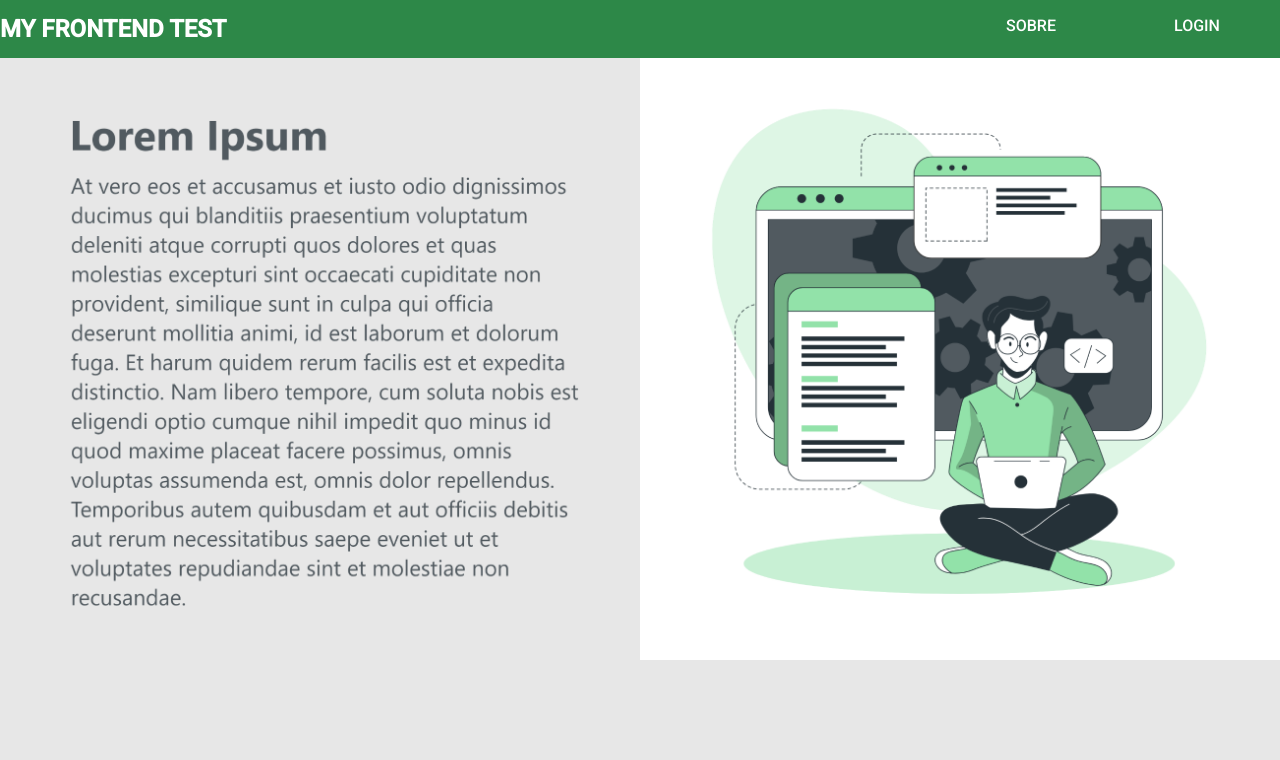
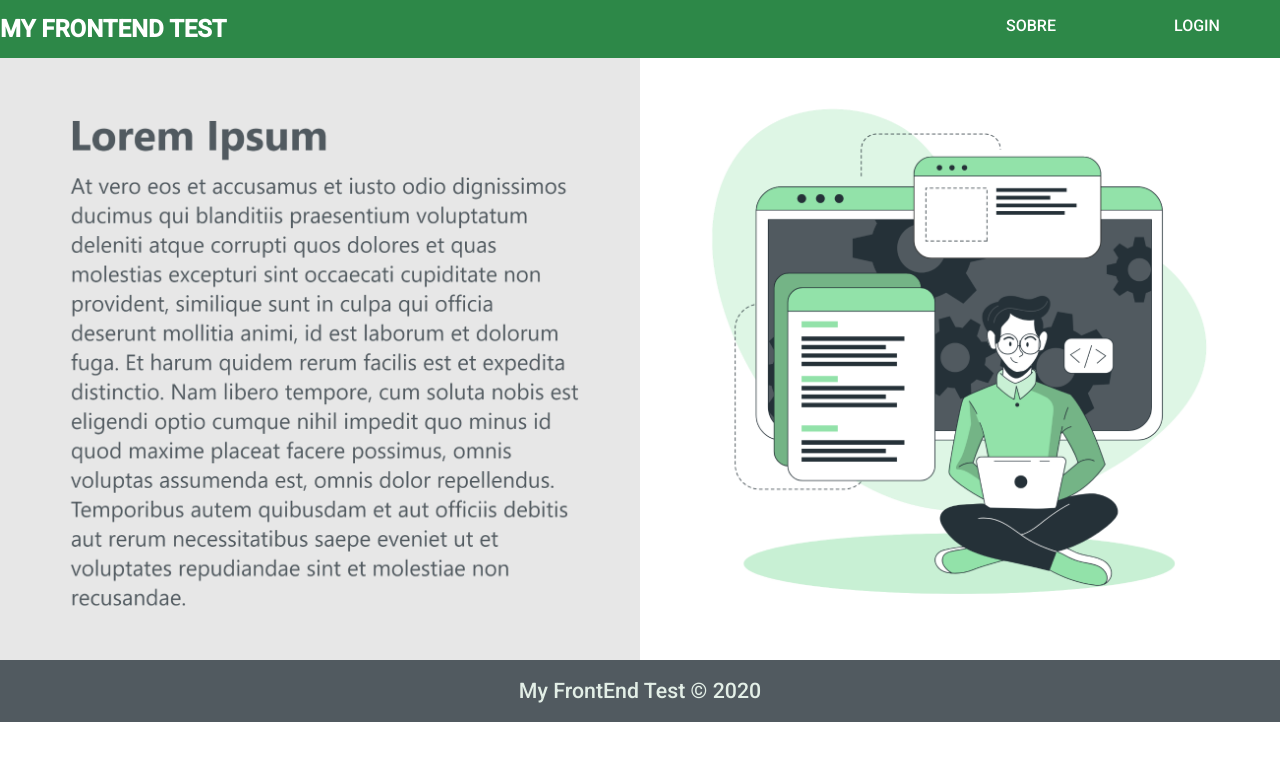
Before and after one commit to andriusrl/DASHBOARD-Front-end, a React app: page / in a window 1280 px wide. Built offline with nearby package versions, Linux system fonts and the light colour scheme.

Commit message:
Adicionado rodapé

```diff
--- a/src/index.js
+++ b/src/index.js
@@ -23,9 +23,17 @@ const middlewares = [
 const store = createStore(generateReducers(history), compose(...middlewares));
 
 const Main = styled.div`
-  height: 100vh;
   font-family: 'Roboto', sans-serif;
   background-color: #E7E7E7;
+`
+const Bottom = styled.div`
+  background-color: #515A60;
+  color: #E3EFE7;
+  height: 62px;
+  display: flex;
+  justify-content: center;
+  align-items: center;
+  font-size: 16pt;
 `
 
 ReactDOM.render(
@@ -33,6 +41,9 @@ ReactDOM.render(
     <Main>
       <Headers />
         <Router history={history} />
+        <Bottom>
+          My FrontEnd Test © 2020
+        </Bottom>
     </Main>
   </Provider>,
   document.getElementById('root')
```
